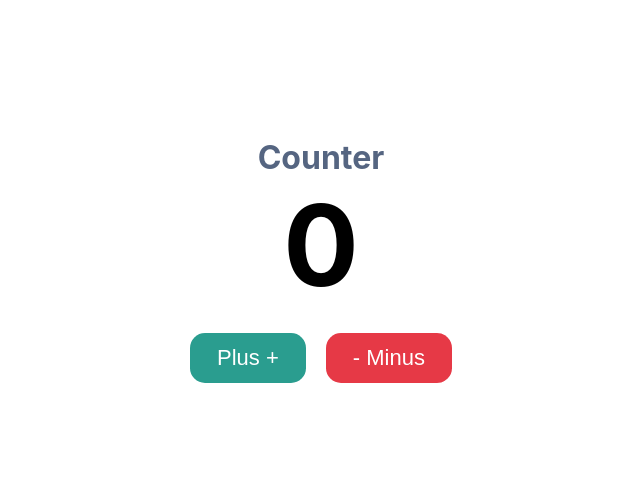
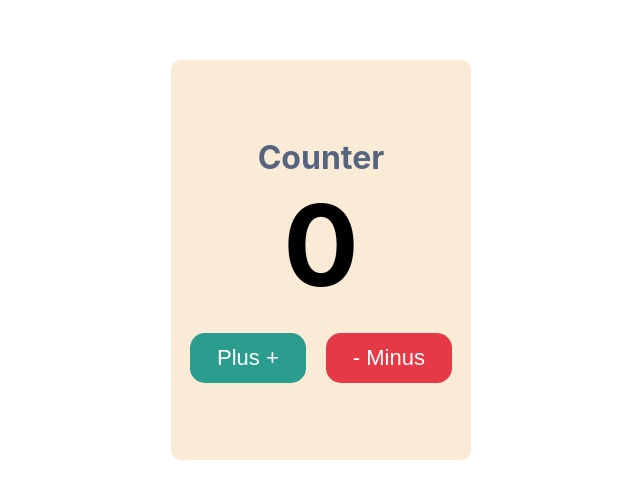
Before and after one commit to Saoa35/counter, a React (Create React App) app: page / in a window 1280 px wide. Shown: the part 140-638 px from the top of the page, without its empty margins (319-959 px from the left). Built offline with nearby package versions, Linux system fonts and the light colour scheme.

Commit message:
+ main div

```diff
--- a/src/components/App/App.js
+++ b/src/components/App/App.js
@@ -17,11 +17,13 @@ function App() {
   return (
     <div className="App">
 
-      <div>
+      <div className='main'>
+        <div>
         <h2>Counter</h2>
         <h1>{count}</h1>
         <button onClick={handleClickPlus} className='plus'>Plus +</button>
         <button onClick={handleClickMinus} className='minus'>- Minus</button>
+        </div>
       </div>
 
     </div>
--- a/src/index.css
+++ b/src/index.css
@@ -19,6 +19,16 @@ code {
   justify-content: center;
   height: 100vh;
   text-align: center;
+}
+
+.main {
+  display: flex;
+  align-items: center;
+  justify-content: center;
+  background-color:antiquewhite;
+  width: 300px;
+  height: 400px;
+  border-radius:10px
 }
 
 h1 {
```
